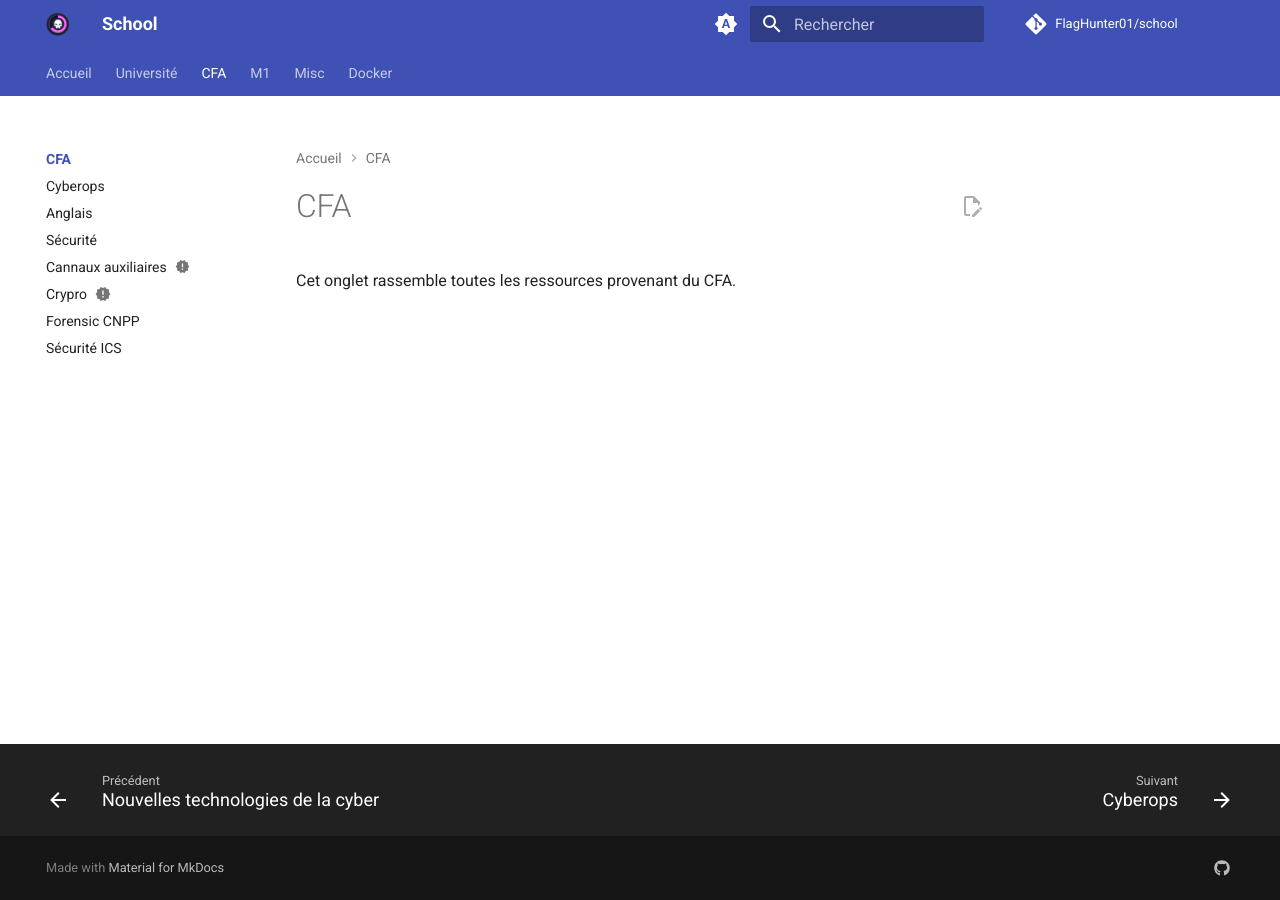
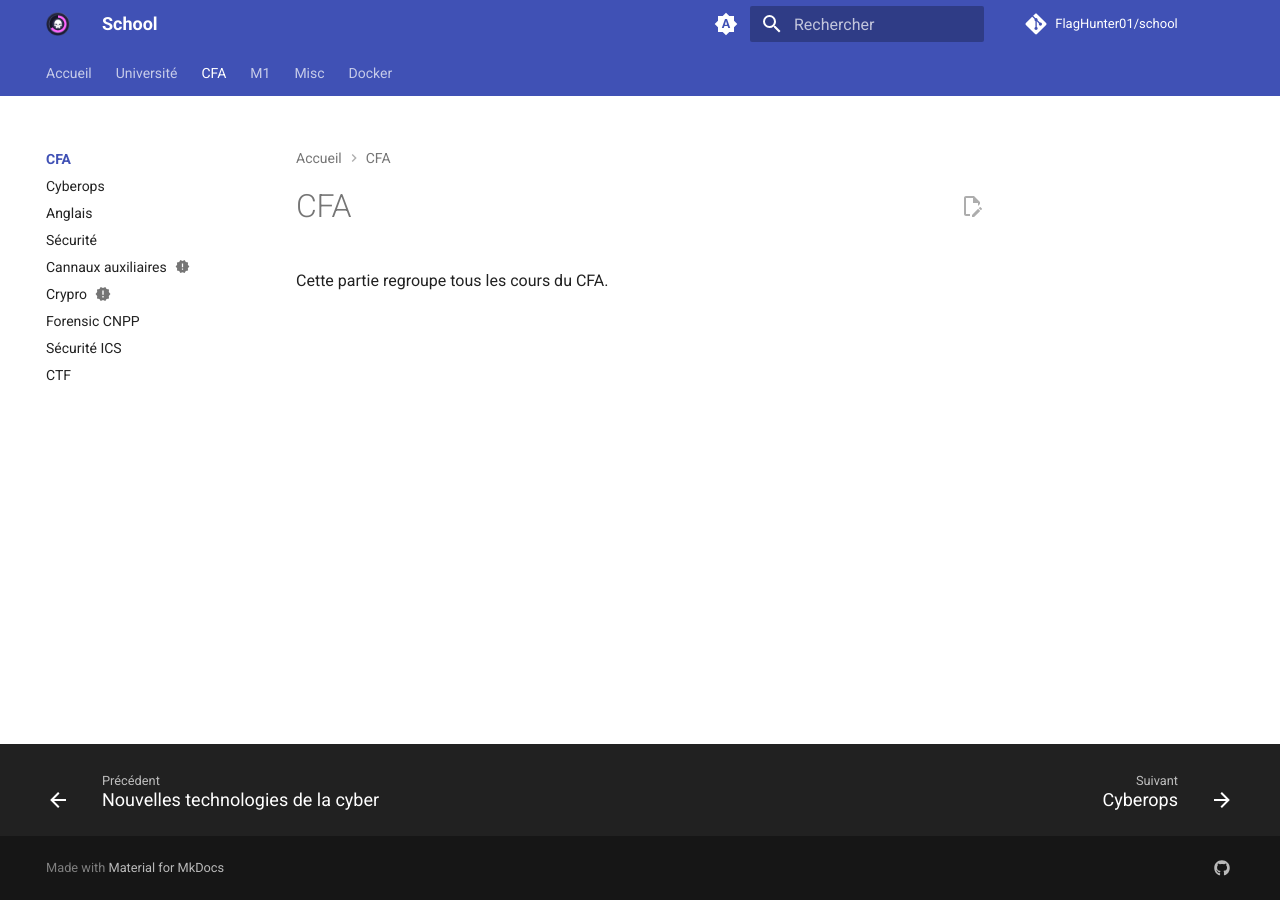
Before and after one commit to FlagHunter01/school, an MkDocs documentation site: the page built from docs/cfa/index.md, in a window 1280 px wide. Built offline with MkDocs 1.6.1 and Material for MkDocs 9.7.7, drawn with Linux system fonts in a browser that asks for light colours; comment, search, counter and statistics services are not loaded.

Commit message:
Ajout cours CTF

```diff
--- a/docs/cfa/index.md
+++ b/docs/cfa/index.md
@@ -1,6 +1,6 @@
 ---
 title: CFA
-description: Page d'acceuil de l'onglet CFA
+description: Cette partie regroupe tous les cours du CFA.
 ---
 
-Cet onglet rassemble toutes les ressources provenant du CFA.
+Cette partie regroupe tous les cours du CFA.
--- a/mkdocs.yml
+++ b/mkdocs.yml
@@ -35,6 +35,7 @@ nav:
       - Crypro: cfa/crypto/index.md
       - Forensic CNPP: cfa/forensic/index.md
       - Sécurité ICS: cfa/ICS/index.md
+      - CTF: cfa/ctf/index.md
     - M1:
       - m1/m1.md
       - CFA:
```
Also changed, not shown: docs/cfa/ctf/index.md (added, +4 -0 lines).
